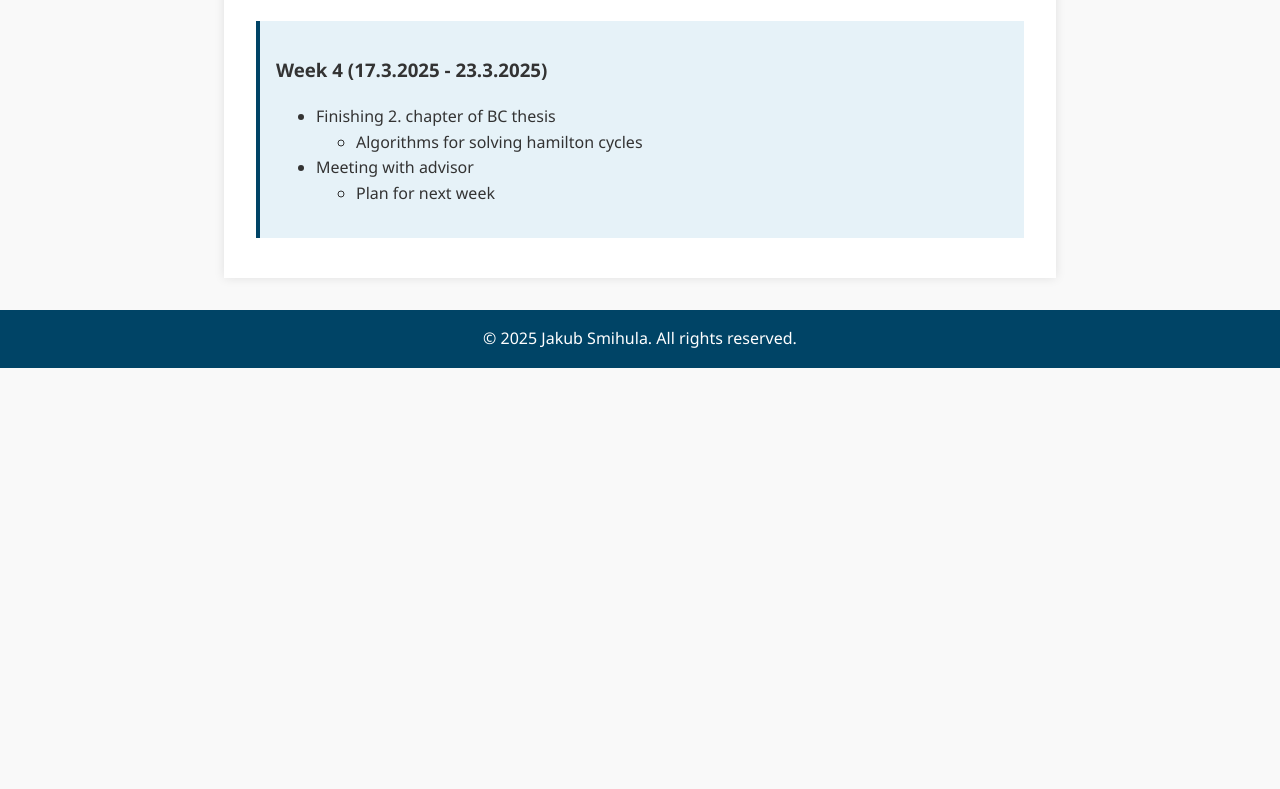
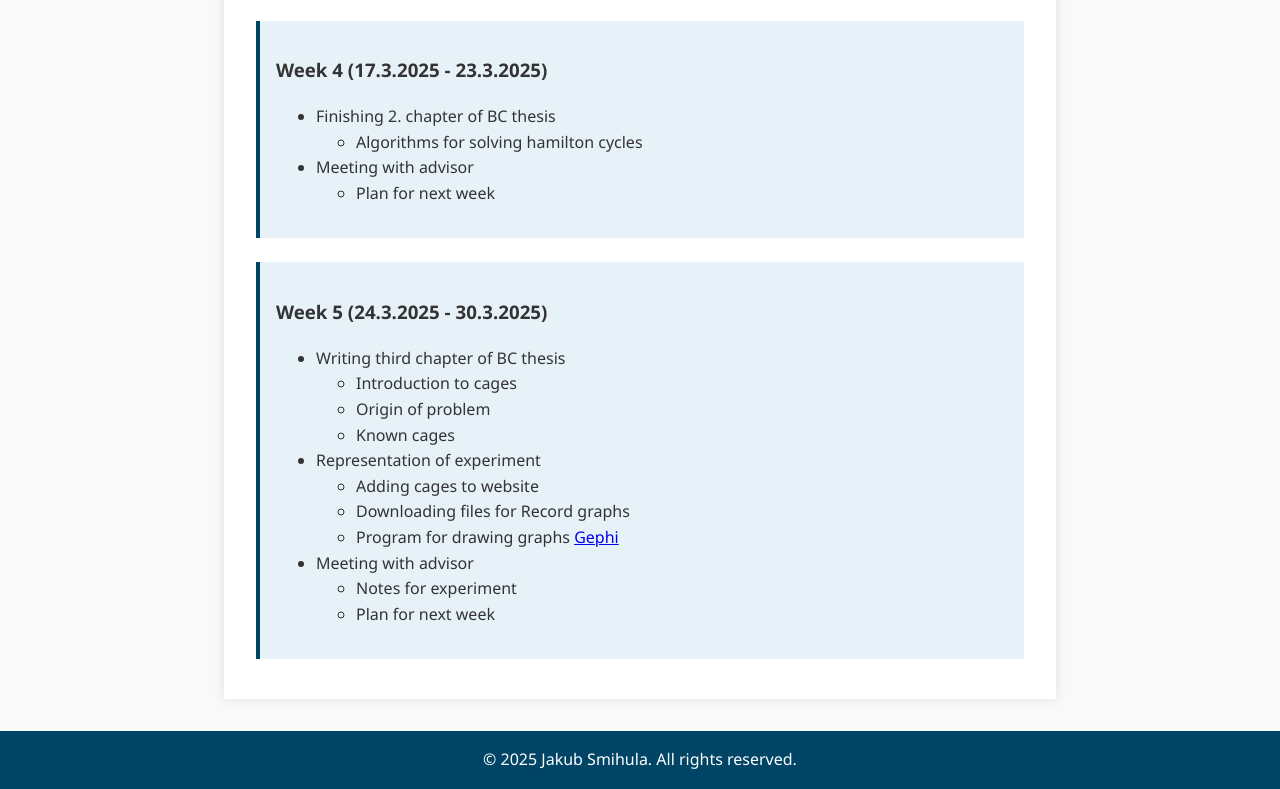
Before and after one commit to jakubsmihula/hamiltonicity-of-cages, a plain HTML site: page index.html in a window 1280 px wide. Shown: the part 2719-3508 px from the top of the page. Before the commit the page ends 3087 px from the top, so only its background shows below. Drawn offline with Linux system fonts and the light colour scheme.

Commit message:
New week

```diff
--- a/index.html
+++ b/index.html
@@ -162,6 +162,31 @@ experiments on known cages and record graphs and analyze their Hamiltonicity.</p
           </li>
         </ul>
       </article>
+      <article>
+        <h3>Week 5 (24.3.2025 - 30.3.2025)</h3>
+        <ul>
+          <li>Writing third chapter of BC thesis
+            <ul>
+              <li>Introduction to cages</li>
+              <li>Origin of problem</li>
+              <li>Known cages</li>
+            </ul>
+          </li>
+          <li>Representation of experiment
+            <ul>
+              <li>Adding cages to website</li>
+              <li>Downloading files for Record graphs</li>
+              <li>Program for drawing graphs <a href="https://gephi.org/users/">Gephi</a></li>
+            </ul>
+          </li>
+          <li>Meeting with advisor
+            <ul>
+              <li>Notes for experiment</li>
+              <li>Plan for next week</li>
+            </ul>
+          </li>
+        </ul>
+      </article>
     </section>
   </main>
 
```
